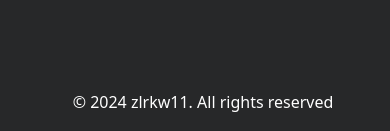
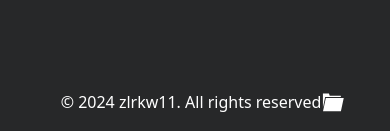
Before and after one commit to zlrkw11/portfolio-zl, a React (Vite) app: page / in a window 390 px wide. Shown: the part 774-905 px from the top of the page. Built offline with nearby package versions, Linux system fonts and the light colour scheme.

Commit message:
import gaming folder svg

```diff
--- a/src/components/Footer.jsx
+++ b/src/components/Footer.jsx
@@ -1,12 +1,16 @@
 import Github from "../assets/icons/github.svg?react";
 import Insta from "../assets/icons/insta.svg?react";
 import Linkedin from "../assets/icons/linkedin.svg?react";
+import Folder from "../assets/icons/folder.svg?react";
 function Footer() {
   return (
-    <div className="h-16 grid grid-col md:grid-cols-2 items-center justify-center bg-dark-0">
+    <div className="h-16 flex md:grid grid-cols-2 items-center justify-center bg-dark-0">
       <div className="pl-4 text-white">
         <p>&copy; {new Date().getFullYear()} zlrkw11. All rights reserved</p>
       </div>
+      <button className="grid text-white md:hidden ">
+        <Folder className="fill-white border-white" />
+      </button>
       {/* svg icon links */}
       <div className="hidden md:flex gap-8 group items-center ml-auto mr-8">
         <a href="https://github.com/zlrkw11" className="">
```
Also changed, not shown: src/assets/icons/folder.svg (added), src/assets/icons/up.svg (added).
